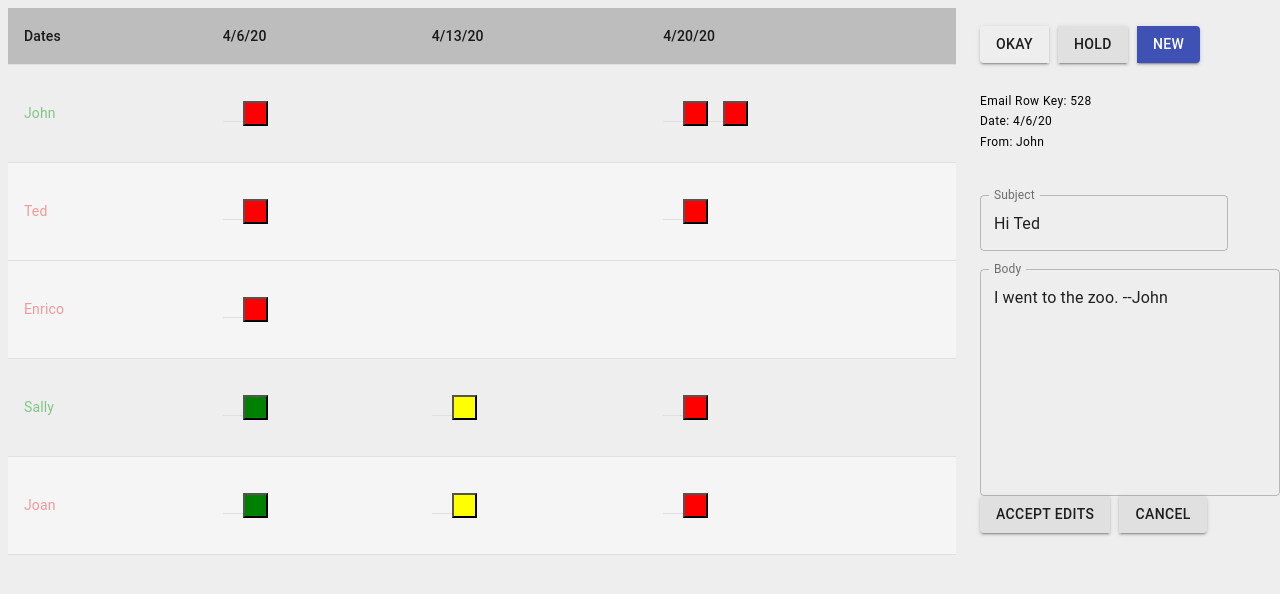
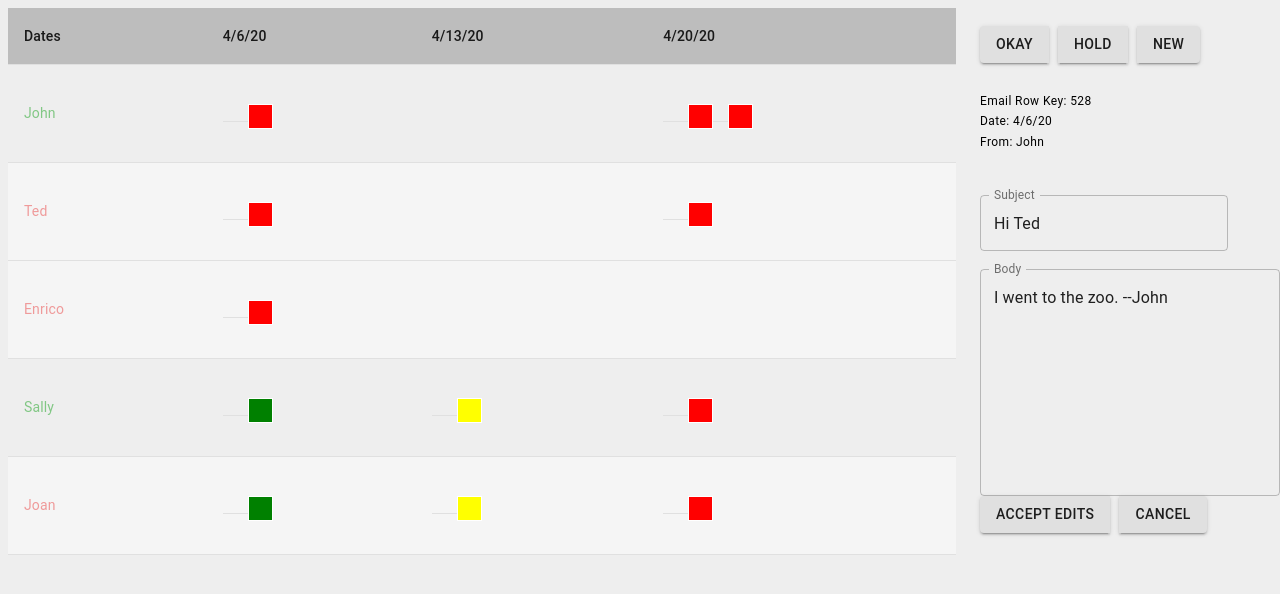
Before and after one commit to will168/dialogtolearn, a React (Create React App) app: page / in a window 1280 px wide. Shown: the top 594 px of the page. Built offline with nearby package versions, Linux system fonts and the light colour scheme.

Commit message:
update status

```diff
--- a/public/index.html
+++ b/public/index.html
@@ -15,16 +15,6 @@
       user's mobile device or desktop. See https://developers.google.com/web/fundamentals/web-app-manifest/
     -->
     <link rel="manifest" href="%PUBLIC_URL%/manifest.json" />
-    <script>
-      document.addEventListener('click', function (event) {
-        if (event.target.matches('button')) {
-          event.target.focus()
-        }
-      })
-
-      let stat_button = document.querySelectorAll(".btn")
-      stat_button.forEach(item => console.log(item));
-    </script>
     <title>React App</title>
   </head>
   <body style="background: #eeeeee">
--- a/src/actions/draft-action.js
+++ b/src/actions/draft-action.js
@@ -1,5 +1,4 @@
 export function openDraft(draft) {
-    console.log("open draft", draft)
     return {
         type: "OPEN_DRAFT",
         payload: draft
@@ -12,8 +11,6 @@ export function clearDraft() {
     }
 }
 export function editSubject(subject){
-
-    console.log("subject action", subject)
     return {
         type: "EDIT_SUBJECT",
         payload: subject
@@ -27,3 +24,21 @@ export function editBody(body){
         payload: body
         }
 }
+
+
+export function updateStatus(draft, status) {
+    if (Object.keys(draft).length === 0 && draft.constructor === Object) {
+        return {
+            type: "UPDATE_STATUS",
+            payload: {}
+        }
+    } else {
+        return {
+            type: "UPDATE_STATUS",
+            payload: {
+                draft,
+                status
+            }
+        }
+    }
+}
--- a/src/actions/messageActions.js
+++ b/src/actions/messageActions.js
@@ -1,5 +1,4 @@
 export const updateMessage = message => {
-  console.log("you clicked for monitor message", message);
   return {
     type: "UPDATE_MESSAGE",
     payload: message
--- a/src/components/Cell.js
+++ b/src/components/Cell.js
@@ -6,17 +6,22 @@ import {makeStyles} from "@material-ui/core/styles";
 import {openDraft} from "../actions/draft-action";
 
 
+
 const useStyles = makeStyles({
     div: {
         position: "absolute",
     },
     btn: {
-        background: ({statusColor})=> statusColor,
+        backgroundColor: ({statusColor})=> statusColor,
+        border: '1px solid #fff',
+        // borderRadius: '50%',
+        padding: '0.5em',
+        '-webkit-appearance': 'none',
         minWidth: '25px',
         minHeight: '25px',
         maxHeight: '25px',
         maxWidth: '25px',
-        '&:focus': {
+        '&:checked': {
             background: '#9e9e9e',
             boxShadow: '0 0 5px'
         }}});
@@ -46,7 +51,7 @@ const Cell = ({
 
   return (
     <div className={classes.div}>
-      <button className={classes.btn}
+      <input type={"radio"} className={classes.btn}
               onMouseOver={() => showRecord(refObj)}
               onMouseEnter={toggleHover}
               onMouseLeave={toggleHover}
@@ -54,9 +59,8 @@ const Cell = ({
               onClick={() => openDraft(refObj)}
               name={'btn'}
               data-flag={0}
+      />
 
-      >
-      </button>
       {hovered && record && (
           <InfoCard record={refObj}/>
       )}
--- a/src/components/MonitorContainer.js
+++ b/src/components/MonitorContainer.js
@@ -11,7 +11,7 @@ import {
 } from "@material-ui/core";
 import { makeStyles } from '@material-ui/core/styles';
 import Typography from '@material-ui/core/Typography';
-import {editBody, clearDraft, editSubject} from "../actions/draft-action";
+import {editBody, clearDraft, editSubject, updateStatus} from "../actions/draft-action";
 import {updateMessage} from "../actions/messageActions"
 
 const useStyles = makeStyles({
@@ -28,13 +28,38 @@ const useStyles = makeStyles({
     }
 });
 
-const MonitorContainer = ({ draft, editSubject, updateMessage, clearDraft, editBody }) => {
+const MonitorContainer = ({ draft, editSubject, updateMessage, clearDraft,updateStatus, editBody }) => {
     const classes = useStyles();
-    console.log("draft is ", draft)
+    function uncheck() {
+         document.getElementsByName("btn").forEach((item)=>{
+             item.checked=false
+         })
+    }
+    const handleClick = (draft) => {
+        if (Object.keys(draft).length === 0 && draft.constructor === Object) {
+            return;
+        } else {
+            updateMessage(draft);
+            uncheck();
+            clearDraft();
+        }
+    };
 
-    const handleClick = (draft) => {
-        updateMessage(draft);
-        clearDraft();
+    const cancelForm = () => {
+        if (Object.keys(draft).length === 0 && draft.constructor === Object) {
+            return;
+        } else {
+            uncheck();
+            clearDraft();
+        }
+    }
+
+    const updateStatusHelper = (draft, status) => {
+        if (Object.keys(draft).length === 0 && draft.constructor === Object) {
+            return;
+        } else {
+            updateStatus(draft, status)
+        }
     }
     return (
         <div>
@@ -42,10 +67,9 @@ const MonitorContainer = ({ draft, editSubject, updateMessage, clearDraft, editB
                 <br/>
 
                 <ButtonGroup  className={classes.ButtonGroup}>
-                    <Button variant={"contained"} style={{backgroundColor: 'transparent'}}
-                    >Okay</Button>
-                    <Button variant={"contained"}>Hold</Button>
-                    <Button variant={"contained"} color={"primary"}>New</Button>
+                    <Button variant={"contained"} onClick={()=>updateStatusHelper(draft, 'okay')}>Okay</Button>
+                    <Button variant={"contained"} onClick={()=>updateStatusHelper(draft, 'hold')}>Hold</Button>
+                    <Button variant={"contained"} onClick={()=>updateStatusHelper(draft, 'new')}>New</Button>
                 </ButtonGroup>
                 <br/> <br/>
                 <Typography variant={"caption"}>
@@ -93,7 +117,7 @@ const MonitorContainer = ({ draft, editSubject, updateMessage, clearDraft, editB
 
                     >Accept Edits</Button>
                     <Button variant={"contained"}
-                    onClick = {()=>clearDraft(draft)}
+                    onClick = {()=>cancelForm()}
                     >Cancel</Button>
 
                 </ButtonGroup>
@@ -113,7 +137,8 @@ const mapDispatchToProps = dispatch => {
         editSubject: (subject) =>
             (dispatch(editSubject(subject))),
         editBody: (body) => (dispatch(editBody(body))),
-        clearDraft: () => (dispatch(clearDraft()))
+        clearDraft: () => (dispatch(clearDraft())),
+        updateStatus: (draft, status) => (dispatch(updateStatus(draft, status)))
     }
 };
 
--- a/src/reducers/draft-reducer.js
+++ b/src/reducers/draft-reducer.js
@@ -15,7 +15,6 @@ export default function (state=initialState, action) {
             return action.payload;
 
         case "EDIT_SUBJECT":
-            console.log("subject is", action.payload)
             return {
                 ...state,
                 subject: action.payload
--- a/src/reducers/messages.js
+++ b/src/reducers/messages.js
@@ -170,11 +170,16 @@ export default function (state=initialState,
                 newState.records.find(({id})=>id===action.payload.id)
                 [action.payload.entity].find(({entityName})=>entityName === action.payload.entityName)
                 ["emails"][action.payload.date].find(({mailId})=>mailId===action.payload.mailId).subject = action.payload.subject
-
             newState.records.find(({id})=>id===action.payload.id)
                 [action.payload.entity].find(({entityName})=>entityName === action.payload.entityName)
                 ["emails"][action.payload.date].find(({mailId})=>mailId===action.payload.mailId).body = action.payload.body
             return newState;
+        case "UPDATE_STATUS":
+            let newStatus = Object.assign({},state)
+            newStatus.records.find(({id})=>id===action.payload.draft.id)
+                [action.payload.draft.entity].find(({entityName})=>entityName === action.payload.draft.entityName)
+                ["emails"][action.payload.draft.date].find(({mailId})=>mailId===action.payload.draft.mailId).status = action.payload.status
+            return newStatus;
         default:
             return state;
     }
```
